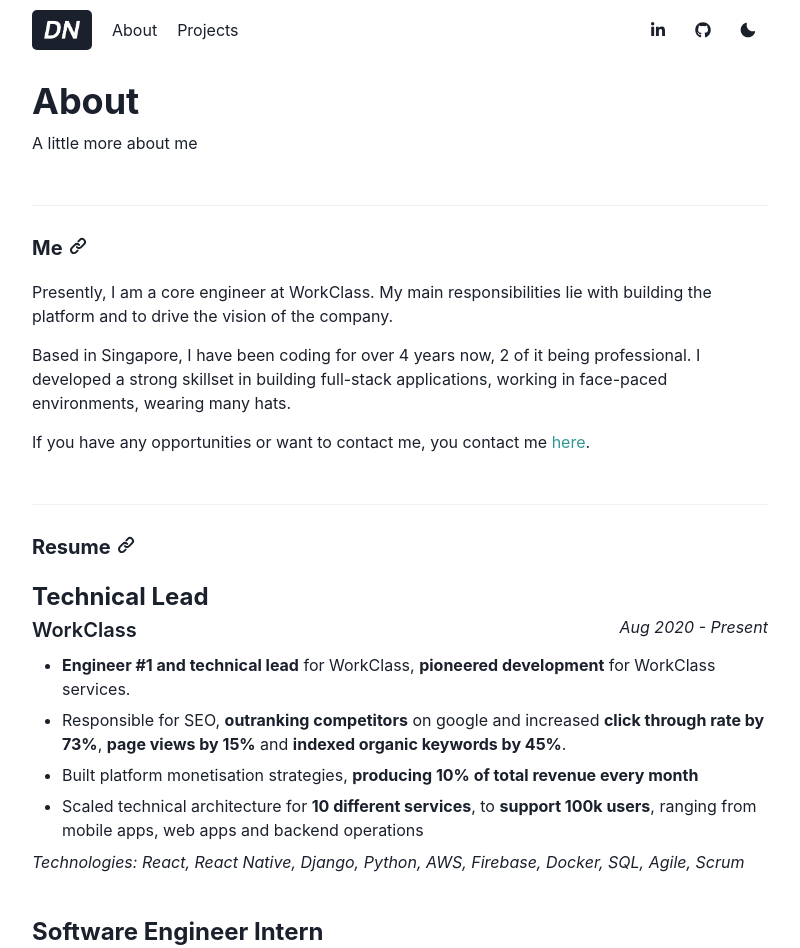
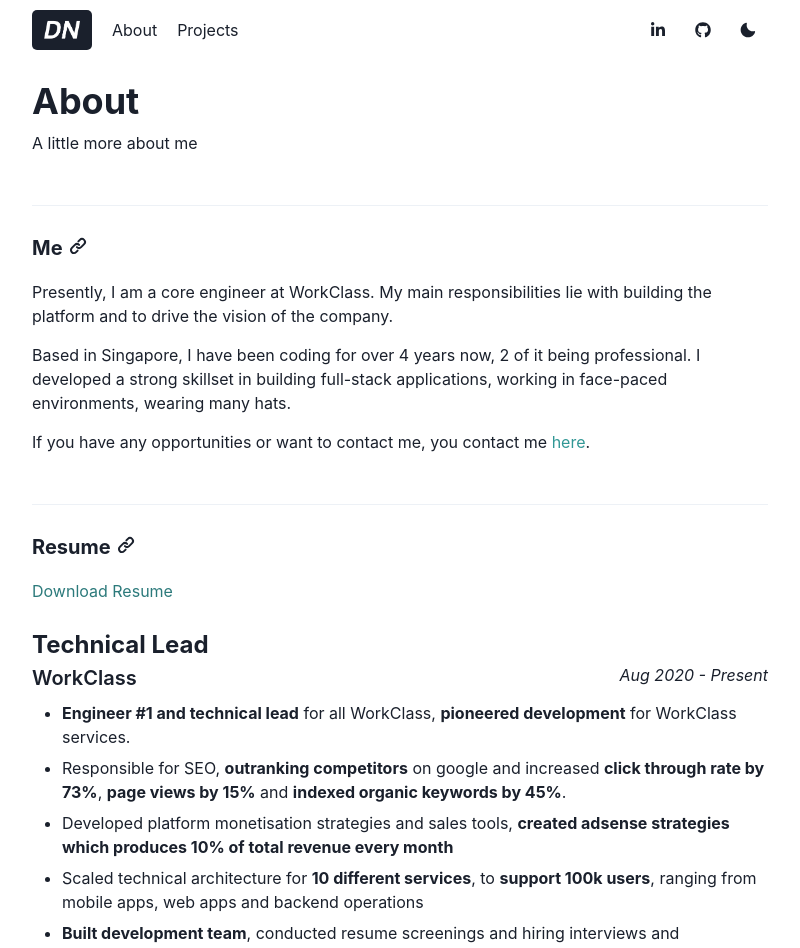
Before and after one commit to Dallas-Ng/dallasng.me, a Next.js app in the folder dallasng/: page /about in a window 1280 px wide. Shown: the top 948 px of the page, without its empty margins (240-1040 px from the left). Built offline with nearby package versions, Linux system fonts and the light colour scheme; no server answers.

Commit message:
Update added download link

```diff
--- a/dallasng/src/pages/about.tsx
+++ b/dallasng/src/pages/about.tsx
@@ -66,6 +66,14 @@ const PageAbout: Page = () => (
 
 		<Header link="Resume" />
 
+		<Text color="teal.600">
+			<a href="/resume.pdf" download>
+				Download Resume
+			</a>
+		</Text>
+
+		<br />
+
 		{experience.map((job, i) => (
 			<Box key={i} mb={i + 1 !== experience.length && '40px'}>
 				<Text fontSize="2xl" fontWeight="700">
--- a/dallasng/src/static/data/experience.tsx
+++ b/dallasng/src/static/data/experience.tsx
@@ -8,7 +8,7 @@ export const experience = [
 		to: 'Present',
 		description: [
 			<Text>
-				<strong>Engineer #1 and technical lead</strong> for WorkClass,{' '}
+				<strong>Engineer #1 and technical lead</strong> for all WorkClass,{' '}
 				<strong>pioneered development</strong> for WorkClass services.
 			</Text>,
 			<Text>
@@ -18,13 +18,20 @@ export const experience = [
 				<strong>indexed organic keywords by 45%</strong>.
 			</Text>,
 			<Text>
-				Built platform monetisation strategies,{' '}
-				<strong>producing 10% of total revenue every month</strong>
+				Developed platform monetisation strategies and sales tools,{' '}
+				<strong>
+					created adsense strategies which produces 10% of total revenue every
+					month
+				</strong>
 			</Text>,
 			<Text>
 				Scaled technical architecture for <strong>10 different services</strong>
 				, to <strong>support 100k users</strong>, ranging from mobile apps, web
 				apps and backend operations
+			</Text>,
+			<Text>
+				<strong>Built development team</strong>, conducted resume screenings and
+				hiring interviews and coordinated team structure
 			</Text>
 		],
 		technologies: [
```
Also changed, not shown: 1 other file (tests, documents, lock files or other folders).
